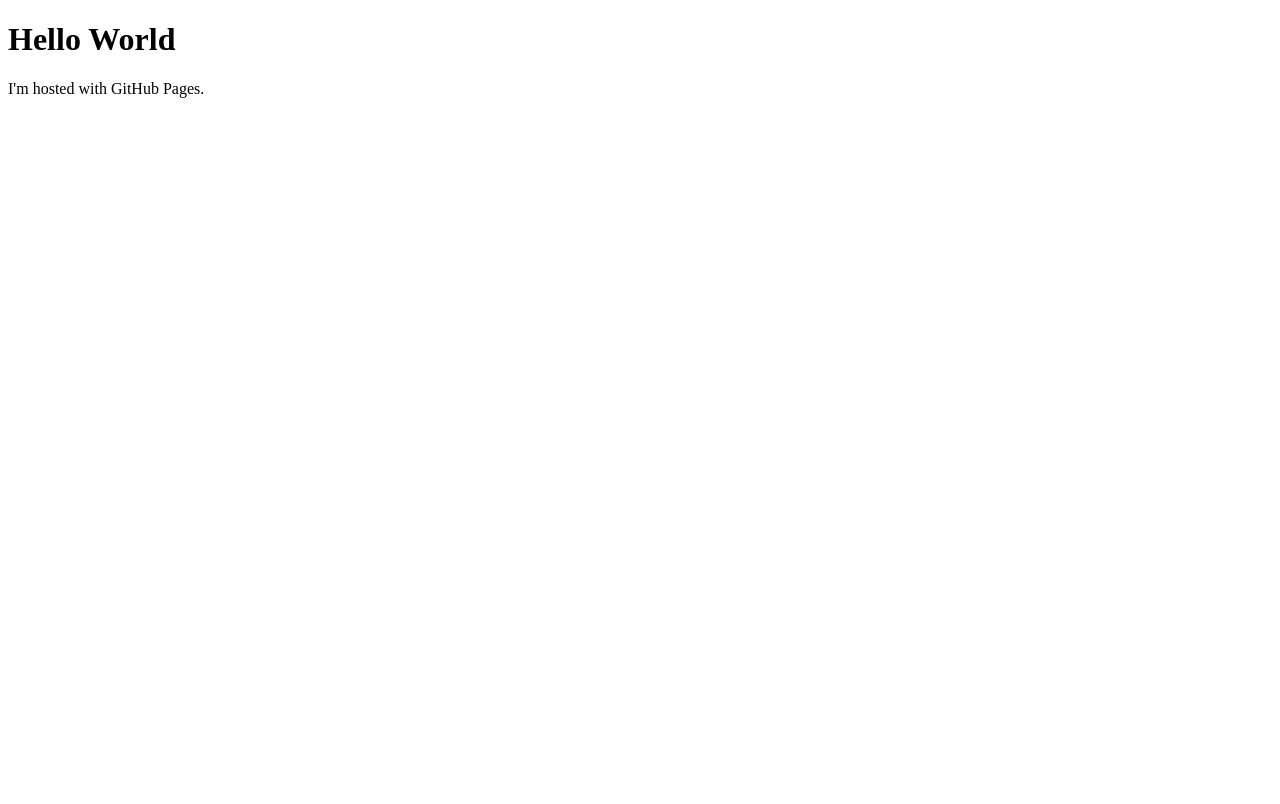
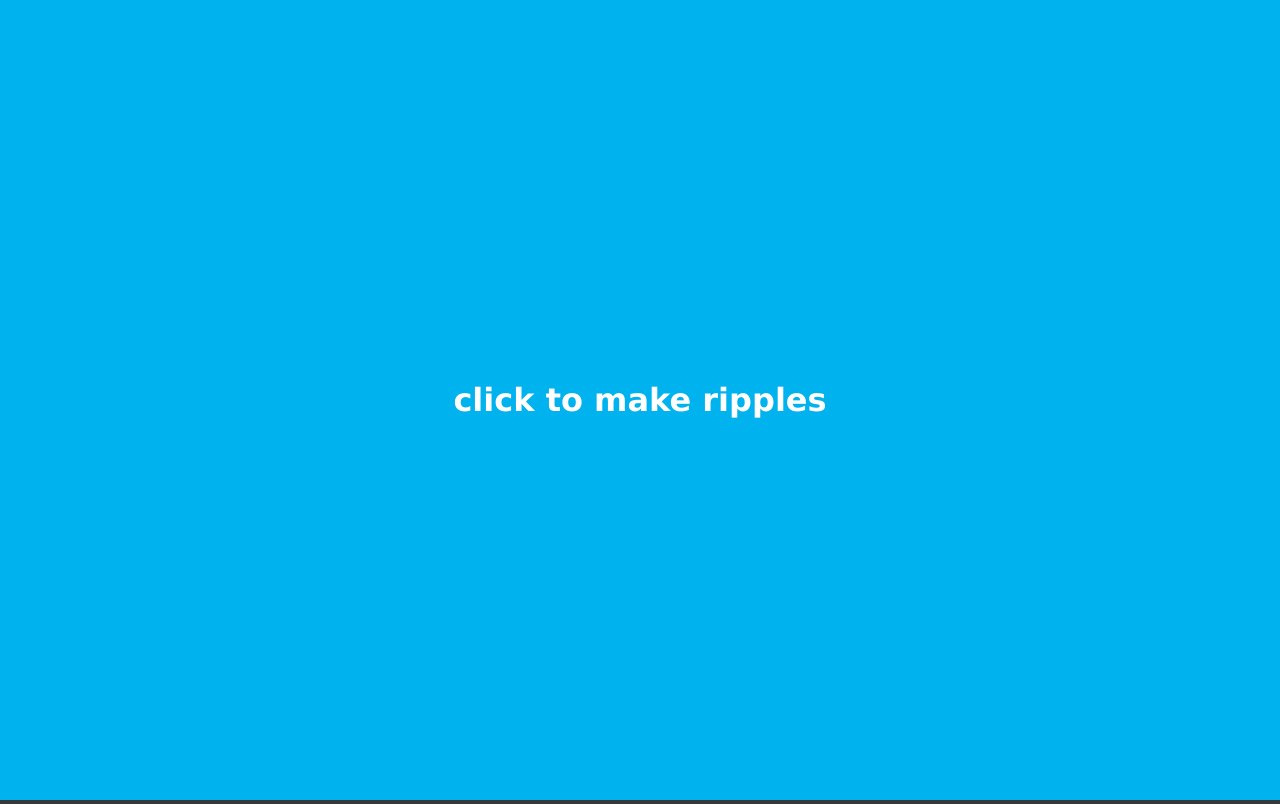
Before and after one commit to joestox/joestox.github.io, a plain HTML site: page index.html in a window 1280 px wide. Drawn offline with nearby package versions, Linux system fonts and the light colour scheme.

Commit message:
made ready for git

```diff
--- a/index.html
+++ b/index.html
@@ -1,7 +1,38 @@
 <!DOCTYPE html>
 <html>
-<body>
-<h1>Hello World</h1>
-<p>I'm hosted with GitHub Pages.</p>
-</body>
+    <head>
+        <title id="topTitle">Fractal Learning</title>
+
+
+        <script type="text/javascript" src="https://ajax.googleapis.com/ajax/libs/jquery/1.5.0/jquery.min.js"></script>
+
+        <!-- our main js and css -->
+
+        <script type="text/javascript" src="static/main.js"></script>
+        <script type="text/javascript" src="static/ripple.js"></script>
+        <link rel="stylesheet" type="text/css" href="static/main.css" />
+
+
+
+    </head>
+
+    <body>
+
+
+
+
+    <div class="outer">
+    <div class="middle">
+    <div class="inner">
+
+    <h1>click to make ripples</h1>
+
+    </div>
+    </div>
+    </div>
+
+<canvas id="canvas"></canvas>
+
+
+    </body>
 </html>
--- /dev/null
+++ b/static/main.css
@@ -0,0 +1,49 @@
+html {
+    width: 100%;
+    height: 100%;
+    padding: 0;
+    margin: 0;
+}
+
+body {
+    width: 100%;
+    height: 100%;
+    background-size: 100%;
+    /*background-color:#86C67C;*/
+    background-color:#35373b;
+
+    position: relative;
+    padding: 0;
+    margin: 0;
+}
+
+
+h1 {
+    color:#ffffff;
+    font-family: 'Montserrat',verdana,arial,sans-serif;
+}
+
+#canvas {
+      /*z-index: -100000;*/
+}
+
+.outer {
+    display: table;
+    position: absolute;
+    height: 100%;
+    width: 100%;
+}
+
+.middle {
+    display: table-cell;
+    vertical-align: middle;
+}
+
+.inner {
+    margin-left: auto;
+    margin-right: auto;
+    width: 50%;
+    text-align: center;
+    z-index: 1;
+
+}
--- /dev/null
+++ b/static/main.js
@@ -0,0 +1,123 @@
+var canvas
+var ctx
+
+function initialize_canvas(){
+
+    canvas = document.getElementById("canvas");
+    canvas.width = document.body.clientWidth;
+    canvas.height = document.body.clientHeight;
+    ctx = canvas.getContext("2d");
+
+}
+
+
+function clear_canvas() {
+    ctx.clearRect(0, 0, canvas.width, canvas.height);
+    ctx.fillStyle = "#00B2EE"
+    ctx.fillRect(0, 0, canvas.width, canvas.height);
+}
+
+
+function rotate(rotation){
+    ctx.rotate(rotation*Math.PI/180);
+}
+
+
+function draw_line(size){
+
+    ctx.strokeStyle = '#FF3030';
+    ctx.moveTo(0,0)
+    ctx.lineTo(size,0)
+    ctx.stroke();
+    ctx.translate(size,0);
+
+}
+
+
+function draw_circle_with_alpha(x,y,radius,color){
+
+    alpha = Math.pow(0.97,0.5*radius)
+
+    ctx.save();
+    ctx.globalAlpha = alpha;
+    draw_circle(x,y,radius,color)
+    ctx.restore();
+
+    return alpha
+
+}
+
+
+
+
+
+function draw_circle(x,y,radius,color){
+
+    ctx.fillStyle = color;
+    ctx.beginPath();
+    ctx.arc(x,y,radius,0,2*Math.PI,false);
+    ctx.arc(x,y,radius*0.9,0,2*Math.PI, true);
+    ctx.closePath();
+    ctx.fill();
+
+}
+
+
+
+
+$(document).ready(function(){
+
+    // draw_circle(200,200,50)
+    // draw_circle(200,200,55,"#FF3030")
+
+    // ctx.translate(100,300);
+    // koch(5,300)
+    // koch_star(4, 300)
+
+
+    // json = [1,1,[2,2],1, [3], {"a":[1,{"a":[3,1]}],"b":2}, 1]
+    // total = sum_json(json)
+    // console.log(total)
+
+
+    $("body").click(function(event){
+        ripple_list.push({"x":event.pageX,"y":event.pageY,"multiplier":1})
+        $(".outer").fadeOut('slow')
+    })
+
+    function sleep_loop(){
+
+        clear_canvas()
+
+        for(var i in ripple_list){
+
+            alpha = recursive_circle(ripple_list[i].x, ripple_list[i].y, 1+ripple_list[i].multiplier,1+ripple_list[i].multiplier)
+            ripple_list[i].multiplier = ripple_list[i].multiplier + 2
+
+            if (alpha < 0.015){
+                ripple_is_gone = true
+                removal_num = removal_num + 1
+            }
+
+        }
+
+        if (ripple_is_gone){
+            ripple_list = ripple_list.splice(1, removal_num);
+            ripple_is_gone = false
+        }
+
+        setTimeout(sleep_loop, 40)
+
+    }
+
+
+    initialize_canvas()
+    clear_canvas()
+    var multiplier = 0
+    var ripple_list = []
+    var removal_num = 0
+    var ripple_is_gone = true
+    sleep_loop()
+
+
+});
--- /dev/null
+++ b/static/ripple.js
@@ -0,0 +1,18 @@
+
+var random_param = 2
+function recursive_circle(x,y,size,org_size){
+
+	if (size<=0.1*org_size){
+	}
+	else {
+
+		color = "#3370d4"
+		size = size*0.7
+		alpha = draw_circle_with_alpha(x,y,size,color)
+		recursive_circle(x,y,size,org_size)
+
+	}
+
+return alpha
+
+}
```
